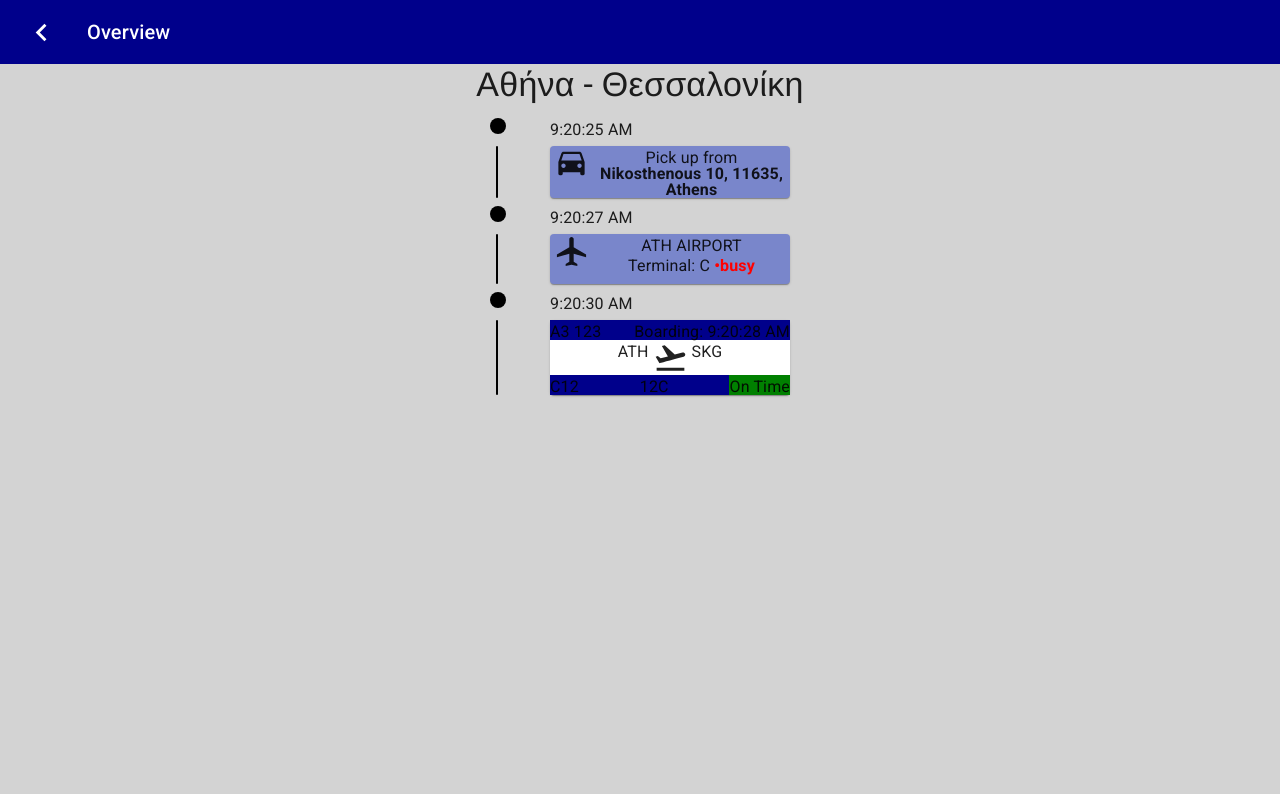
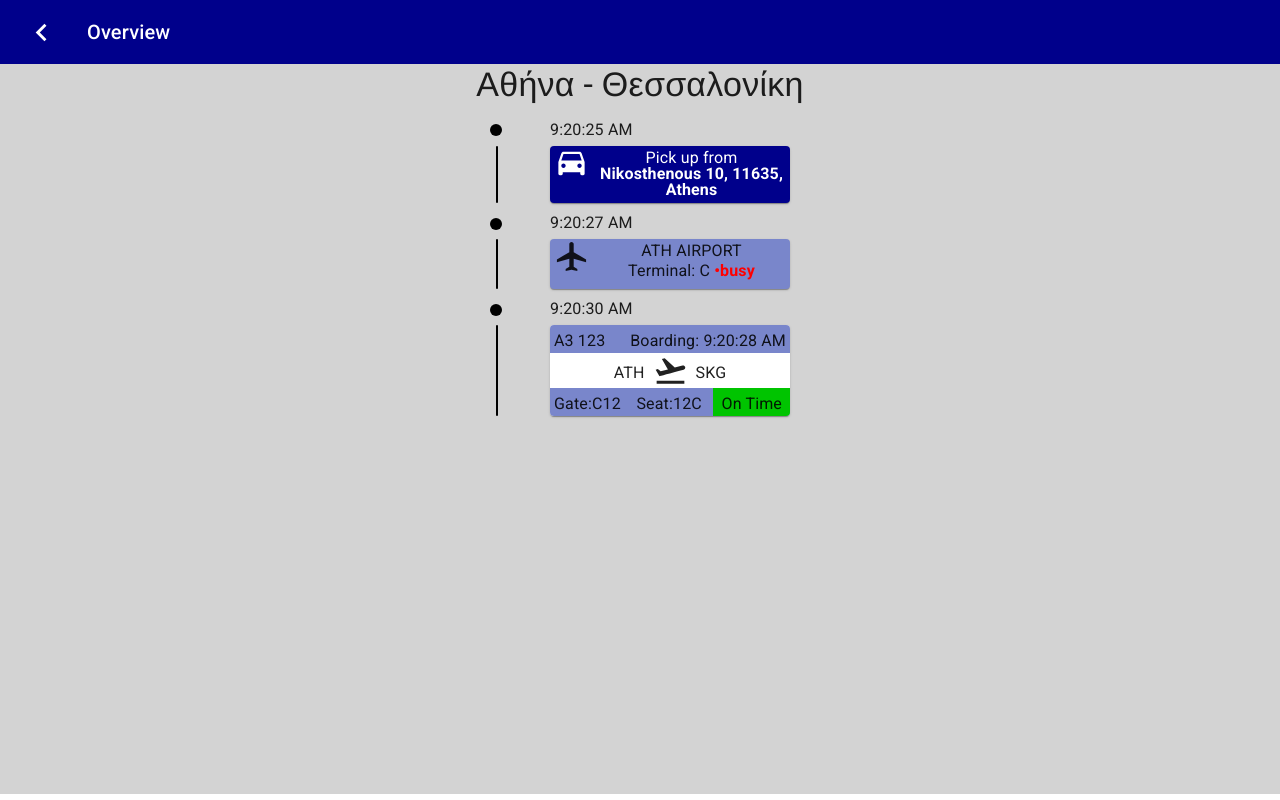
Before and after one commit to Userrrfriendly/itinerary-timeline, a React (Create React App) app: page / in a window 1280 px wide. Built offline with nearby package versions, Linux system fonts and the light colour scheme.

Commit message:
updates CSS styles

```diff
--- a/src/components/AirportSegment/AirportSegment.js
+++ b/src/components/AirportSegment/AirportSegment.js
@@ -3,12 +3,12 @@ import { Paper, makeStyles, Typography } from "@material-ui/core";
 import { LocalAirport as AirportIcon } from "@material-ui/icons";
 import JourneySegmentContainer from "../../containers/JourneySegmentContainer/JourneySegmentContainer";
 import { terminalBusinessLevel } from "../../helpers/helpers";
-
+import { LIGHTBLUE } from "../../helpers/colors";
 const useStyles = makeStyles(theme => ({
   root: {
     width: "100%",
     height: "100%",
-    backgroundColor: theme.palette.primary.light,
+    backgroundColor: LIGHTBLUE,
     display: "flex",
   },
   textContainer: {
--- a/src/components/FlightSegment/FlightSegment.js
+++ b/src/components/FlightSegment/FlightSegment.js
@@ -2,32 +2,50 @@ import React from "react";
 import { Paper, makeStyles, Typography } from "@material-ui/core";
 import { FlightTakeoff as FlightIcon } from "@material-ui/icons";
 import JourneySegmentContainer from "../../containers/JourneySegmentContainer/JourneySegmentContainer";
-import { DARKBLUE } from "../../helpers/colors";
+import { LIGHTBLUE } from "../../helpers/colors";
 import { timeStampToLocalTime } from "../../helpers/helpers";
 
 const useStyles = makeStyles(theme => ({
   root: {
     width: "100%",
     height: "100%",
-    // backgroundColor: theme.palette.primary.light,
     display: "flex",
     flexDirection: "column",
   },
   cardText: {
     lineHeight: 1,
     marginTop: "0.25rem",
+    padding: "0.25rem 0.25rem",
   },
-  cardTopBottom: {
+  cardTextCenter: {
+    lineHeight: 1,
+    marginTop: "0.25rem",
+    padding: "0 0.25rem",
+    alignSelf: "center",
+  },
+  cardTop: {
     display: "flex",
     justifyContent: "space-between",
-    backgroundColor: DARKBLUE,
+    backgroundColor: LIGHTBLUE,
+    borderTopLeftRadius: "0.25rem",
+    borderTopRightRadius: "0.25rem",
+  },
+  cardBottom: {
+    display: "flex",
+    justifyContent: "space-between",
+    backgroundColor: LIGHTBLUE,
+    borderBottomLeftRadius: "0.25rem",
+    borderBottomRightRadius: "0.25rem",
   },
   cardCenter: {
     display: "flex",
     justifyContent: "center",
   },
   delay: {
-    backgroundColor: "green",
+    backgroundColor: "#00c400",
+    borderBottomRightRadius: "0.25rem",
+    paddingLeft: "0.25rem",
+    paddingRight: "0.25rem",
   },
 }));
 
@@ -37,7 +55,7 @@ export default function FlightSegment(props) {
   return (
     <JourneySegmentContainer departure={props.departure}>
       <Paper className={classes.root}>
-        <div className={classes.cardTopBottom}>
+        <div className={classes.cardTop}>
           <Typography
             variant='subtitle1'
             component='p'
@@ -51,34 +69,35 @@ export default function FlightSegment(props) {
             Boarding: {timeStampToLocalTime(props.detail.boarding)}
           </Typography>
         </div>
+
         <div className={classes.cardCenter}>
           <Typography
             variant='subtitle1'
             component='p'
-            className={classes.cardText}>
+            className={classes.cardTextCenter}>
             {props.origin.value}
           </Typography>
           <FlightIcon fontSize='large' style={{ margin: "0 0.25rem" }} />
           <Typography
             variant='subtitle1'
             component='p'
-            className={classes.cardText}>
+            className={classes.cardTextCenter}>
             {props.destination.value}
           </Typography>
         </div>
 
-        <div className={classes.cardTopBottom}>
+        <div className={classes.cardBottom}>
           <Typography
             variant='subtitle1'
             component='p'
             className={classes.cardText}>
-            {props.detail.gate}
+            {`Gate:${props.detail.gate}`}
           </Typography>
           <Typography
             variant='subtitle1'
             component='p'
             className={classes.cardText}>
-            {props.detail.seat}
+            {`Seat:${props.detail.seat}`}
           </Typography>
           <div className={classes.delay}>
             <Typography
--- a/src/components/GroundSegment/GroundSegment.js
+++ b/src/components/GroundSegment/GroundSegment.js
@@ -2,17 +2,23 @@ import React from "react";
 import { Paper, makeStyles, Typography } from "@material-ui/core";
 import { DriveEta as CarIcon } from "@material-ui/icons";
 import JourneySegmentContainer from "../../containers/JourneySegmentContainer/JourneySegmentContainer";
+import { DARKBLUE } from "../../helpers/colors";
 
 const useStyles = makeStyles(theme => ({
   root: {
     width: "100%",
     height: "100%",
-    backgroundColor: theme.palette.primary.light,
+    backgroundColor: DARKBLUE,
     display: "flex",
   },
   cardText: {
     lineHeight: 1,
     marginTop: "0.25rem",
+    color: "#fff",
+  },
+  icon: {
+    margin: "0 0.25rem",
+    color: "#fff",
   },
 }));
 
@@ -21,8 +27,9 @@ export default function GroundSegment(props) {
   return (
     <JourneySegmentContainer departure={props.departure}>
       <Paper className={classes.root}>
-        <CarIcon fontSize='large' style={{ margin: "0 0.25rem" }} />
+        <CarIcon fontSize='large' className={classes.icon} />
         <Typography
+          gutterBottom='true'
           variant='subtitle1'
           component='p'
           className={classes.cardText}>
--- a/src/containers/JourneySegmentContainer/JourneySegmentContainer.js
+++ b/src/containers/JourneySegmentContainer/JourneySegmentContainer.js
@@ -23,17 +23,17 @@ const useStyles = makeStyles(theme => ({
   },
   bullet: {
     borderRadius: "100%",
-    width: "1rem",
-    height: "1rem",
+    width: "0.75rem",
+    height: "0.75rem",
     backgroundColor: "#000",
+    marginTop: "0.4rem",
   },
-
   progress: {
     width: "2px",
     minHeight: "50px",
     height: "100%",
     backgroundColor: "black",
-    marginLeft: "0.4rem",
+    marginLeft: "0.35rem",
     borderRadius: "1rem",
   },
   cardBottom: {
--- a/src/helpers/colors.js
+++ b/src/helpers/colors.js
@@ -1,2 +1,3 @@
 export const LIGHTGREY = "#d3d3d3";
 export const DARKBLUE = "#00008b";
+export const LIGHTBLUE = "#7986cb";
```
Also changed, not shown: src/containers/Itinerary/Itinerary.js (+0 -12 lines), 1 other file (tests, documents, lock files or other folders).
